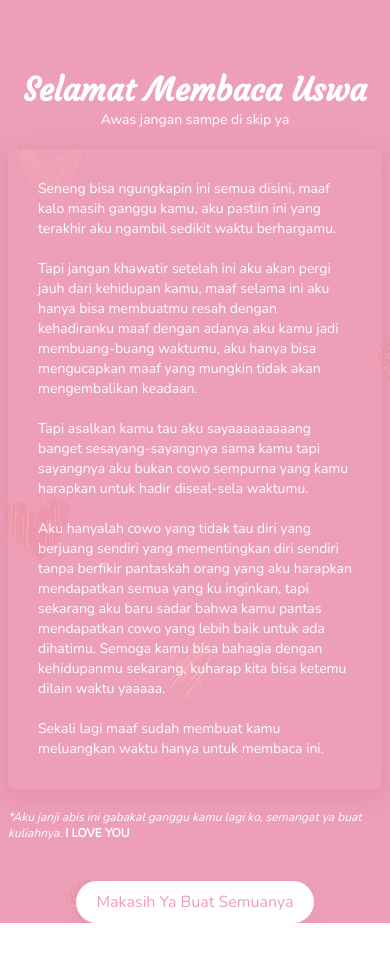
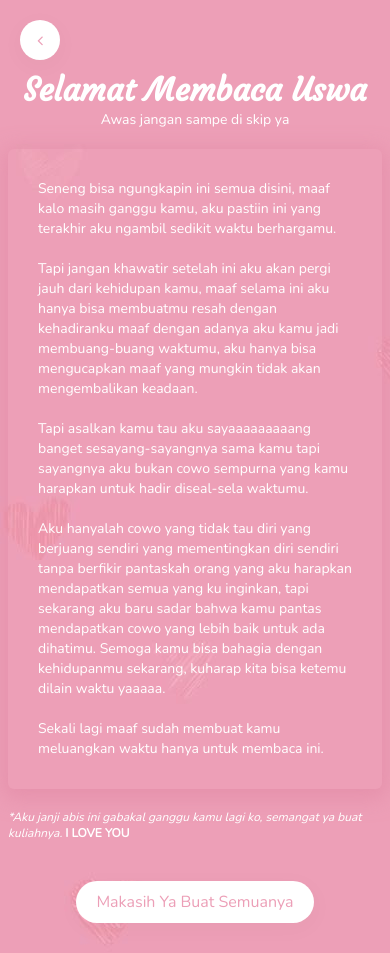
Before and after one commit to dedeiman007/dedeiman007.github.io, a plain HTML site: page word.html in a window 390 px wide. Before the commit the page ends 923 px from the top, so only its background shows below. Drawn offline with nearby package versions, Linux system fonts and the light colour scheme.

Commit message:
add new image

```diff
--- a/word.html
+++ b/word.html
@@ -2,6 +2,7 @@
 <html xmlns="http://www.w3.org/1999/xhtml" xmlns:v="urn:schemas-microsoft-com:vml" xmlns:o="urn:schemas-microsoft-com:office:office">
 <head>
     <title>Untukmu Dariku</title>
+    <link rel="icon" href="favicon.ico">
     <meta http-equiv="X-UA-Compatible" content="IE=edge">
     <meta http-equiv="Content-Type" content="text/html; charset=UTF-8">
     <meta name="viewport" content="width=device-width, initial-scale=1">
@@ -9,8 +10,33 @@
     <link href="https://fonts.googleapis.com/css?family=Pacifico&display=swap&subset=cyrillic,cyrillic-ext" rel="stylesheet">
     <link href="https://fonts.googleapis.com/css?family=Nunito&display=swap" rel="stylesheet">
     <link href="https://fonts.googleapis.com/css?family=Courgette&display=swap" rel="stylesheet">
+    <style>
+        .next-page{
+            position: absolute;right: 0;
+            background: #fff;
+            width: 50px;
+            height: 50px;
+            left: 20px;
+            border-radius: 50px;
+            top: 350px;
+            box-shadow: 0px 5px 20px 5px rgba(0, 0, 0, 0.02);
+        }
+        .icon{
+            padding: 16px;
+        }
+        @media screen and (max-width: 425px) {
+            .next-page{
+                width: 40px;
+                height: 40px;
+                right: 15px;
+                top: 20px;
+            }
+            .icon{
+                padding: 10px;
+            }
+        }
+    </style>
 </head>
-
 <body style="background-image: url('bg-love.jpg');margin-top: 70px">
     <h1 style="color: #fff;text-align: center;font-family: 'Courgette', cursive;margin: 0px">
         Selamat Membaca Uswa
@@ -31,10 +57,17 @@
             <b>I LOVE YOU</b>
         </p>
     </div>
-    <div style="text-align: center;margin-top: 50px">
+    <div style="text-align: center;margin-top: 50px;margin-bottom: 40px">
         <a href="" download="" style="color: #ec9fb7;background: #fff;text-decoration: none;padding: 10px;border-radius: 50px;padding-right: 20px;padding-left: 20px;box-shadow: 0px 5px 20px 5px rgba(0, 0, 0, 0.02);font-family: 'Nunito', sans-serif;">
             Makasih Ya Buat Semuanya
         </a>
     </div>
+    <div class="next-page">
+        <a href="index.html" style="text-decoration:none;">
+            <div class="icon" style="text-align: center;color: #ec9fb7;font-family: 'Nunito', sans-serif;">
+                <i class="fa fa-angle-left"></i>
+            </div>
+        </a>
+    </div>
 </body>
 </html>
```
Also changed, not shown: index.html (+2 -1 lines), favicon.ico (added), 1 other file.
